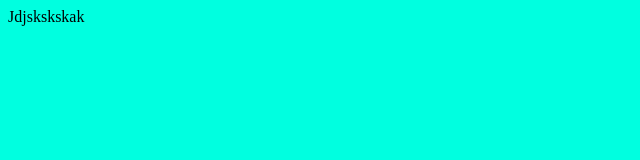
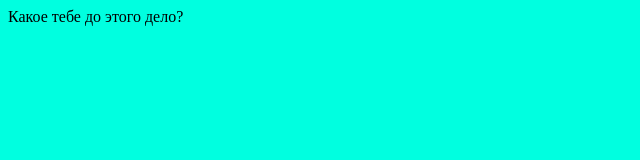
Before and after one commit to HaythamPlay/Html, a plain HTML site: page index.html in a window 1280 px wide. Shown: the whole page, without its empty margins (0-640 px from the left). Drawn offline with Linux system fonts and the light colour scheme.

Commit message:
Update index.html

```diff
--- a/index.html
+++ b/index.html
@@ -3,6 +3,6 @@
 
   </head>
   <body bgcolor="#00FFE0">
-    Jdjskskskak
+    Какое тебе до этого дело?
   </body>
 </html>
```
